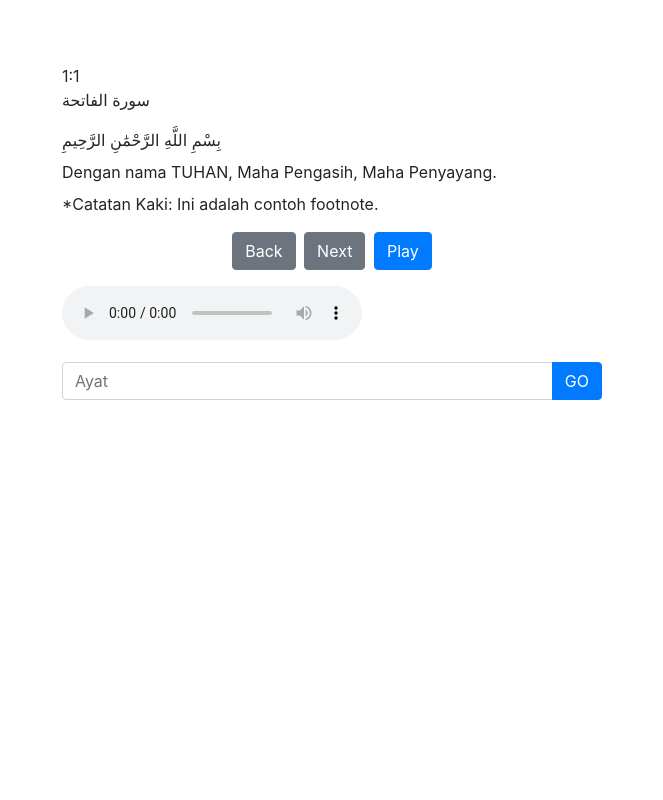
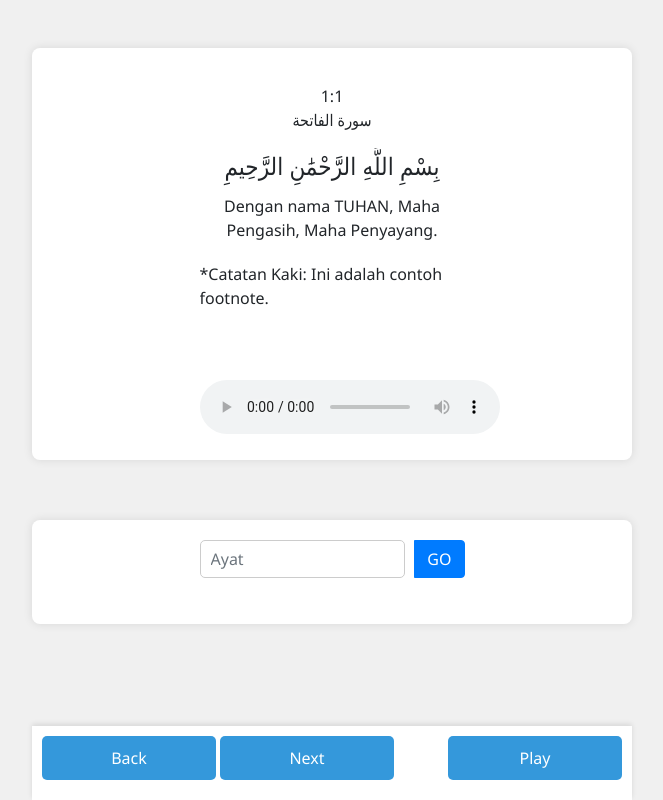
Before and after one commit to sirharry77/q, a plain HTML site: page index.html in a window 1280 px wide. Shown: the whole page, without its empty margins (308-971 px from the left). Drawn offline with nearby package versions, Linux system fonts and the light colour scheme; a script that the page names is missing.

Commit message:
Update index.html

```diff
--- a/index.html
+++ b/index.html
@@ -5,7 +5,7 @@
     <meta charset="UTF-8">
     <meta name="viewport" content="width=device-width, initial-scale=1.0">
     <link rel="stylesheet" href="https://stackpath.bootstrapcdn.com/bootstrap/4.3.1/css/bootstrap.min.css">
-    <link rel="stylesheet" href="./test.css">
+    <link rel="stylesheet" href="./style.css">
     <title>Laman Web Quran</title>
 </head>
 
```
